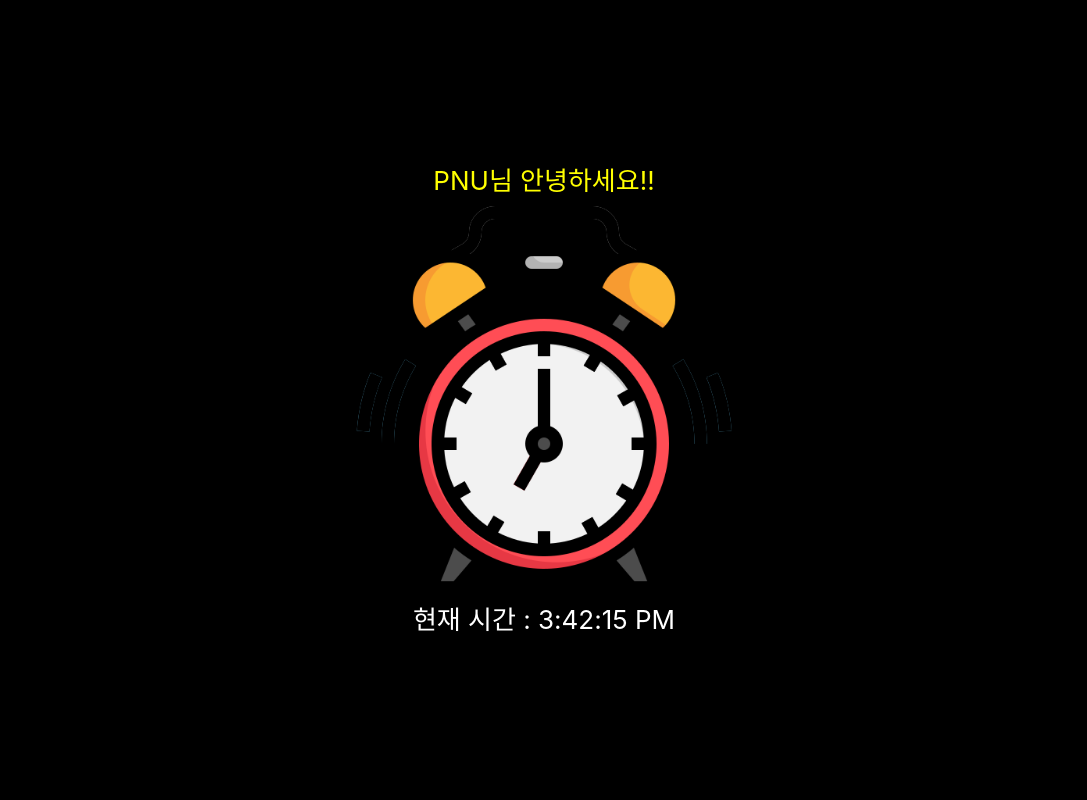
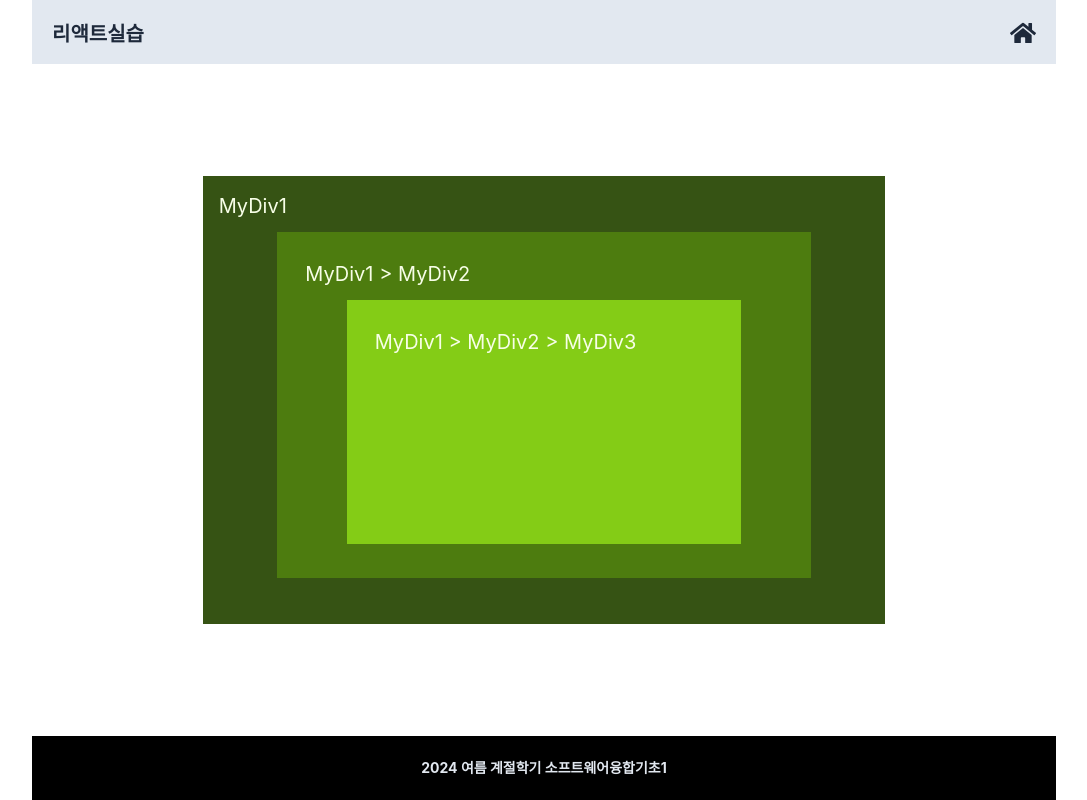
Before and after one commit to reductant01/basic-of-software-convergence-1-react, a React (Create React App) app: page / in a window 1280 px wide. Shown: the whole page, without its empty margins (96-1183 px from the left). Built offline with nearby package versions, Linux system fonts and the light colour scheme.

Commit message:
초기설정

```diff
--- /dev/null
+++ b/src/02/MyDiv1.js
@@ -0,0 +1,22 @@
+import MyDiv2 from "./MyDiv2";
+
+function MyDiv1() {
+  const n1 = "MyDiv1";
+  const n2 = "MyDiv2";
+  const n3 = "MyDiv3";
+
+  return(
+    <div className="flex flex-col justify-start items-center
+                    w-2/3 h-2/3 bg-lime-900
+                    p-2
+                    text-xl text-lime-50">
+      <p className="w-full h-8 text-left p-2 mb-4">
+      {/* p=padding, px=padding의 좌우, py=padding의 상하, pb=padding의 bottom   */}
+        {n1}
+      </p>
+      <MyDiv2 d1={n1} d2={n2} d3={n3} />
+    </div>
+  )
+}
+
+export default MyDiv1;
--- /dev/null
+++ b/src/02/MyDiv2.js
@@ -0,0 +1,21 @@
+import MyDiv3 from "./MyDiv3";
+
+// function MyDiv2(probs) {
+function MyDiv2({d1, d2, d3}) {
+
+  return (
+    <div className="flex flex-col justify-start items-center
+                    w-4/5 h-4/5 bg-lime-700
+                    p-5
+                    text-xl text-lime-50">
+      <p className="w-full h-8 text-left p-2 mb-4">
+        {/* {probs.dd1} > {probs.dd2} */}
+        {d1} > {d2}
+      </p>
+      {/* <MyDiv3 dd1={probs.d1} dd2={probs.d2} dd3={probs.d3} /> */}
+      <MyDiv3 dd1={d1} dd2={d2} dd3={d3} />
+    </div>
+  )
+}
+
+export default MyDiv2;
--- /dev/null
+++ b/src/02/MyDiv3.js
@@ -0,0 +1,15 @@
+function MyDiv3(probs) {
+
+  return (
+    <div className="flex flex-col justify-start items-center
+                    w-4/5 h-4/5 bg-lime-500
+                    p-5
+                    text-xl text-lime-50">
+      <p className="w-full h-8 text-left p-2 mb-4">
+      {probs.dd1} > {probs.dd2} > {probs.dd3}
+      </p>
+    </div>
+  )
+}
+
+export default MyDiv3;
--- a/src/App.css
+++ b/src/App.css
@@ -14,8 +14,9 @@
 }
 
 .App-header {
-  background-color: black;
-  min-height: 100vh;
+  /* background-color: black; */
+  height: 100vh;
+  width: 100vw;
   display: flex;
   flex-direction: column;
   align-items: center;
--- a/src/App.js
+++ b/src/App.js
@@ -1,11 +1,37 @@
 // import logo from './logo.svg';
 import './App.css';
-import Hello from './01/Hello' ;
+import { FaHome } from "react-icons/fa"; //home 아이콘
+
+// import Hello from './01/Hello' ;
+import MyDiv1 from './02/MyDiv1';
 
 function App() {
   return (
-    <div className="App-header">
-        <Hello />
+    <div className='App-header'>
+      <main className='flex flex-col justify-center items-center
+                     w-full md:w-4/5
+                     h-full'>
+        <header className='w-full h-16 bg-slate-200
+                           flex justify-between
+                           p-5 text-slate-800'>
+          <h1 className='text-xl font-bold'>리액트실습</h1>
+          <div><FaHome /></div>
+        </header>
+
+        <div className="w-full grow
+                        flex flex-col justify-center items-center">
+          {/* <Helllo />  */}
+          <MyDiv1 />
+        </div>
+
+        <footer className="w-full h-16
+                           flex justify-center items-center
+                           bg-black text-slate-200">
+          <p className='text-sm font-bold'>
+            2024 여름 계절학기 소프트웨어융합기초1
+          </p>
+        </footer>
+      </main>
     </div>
   );
 }
```
